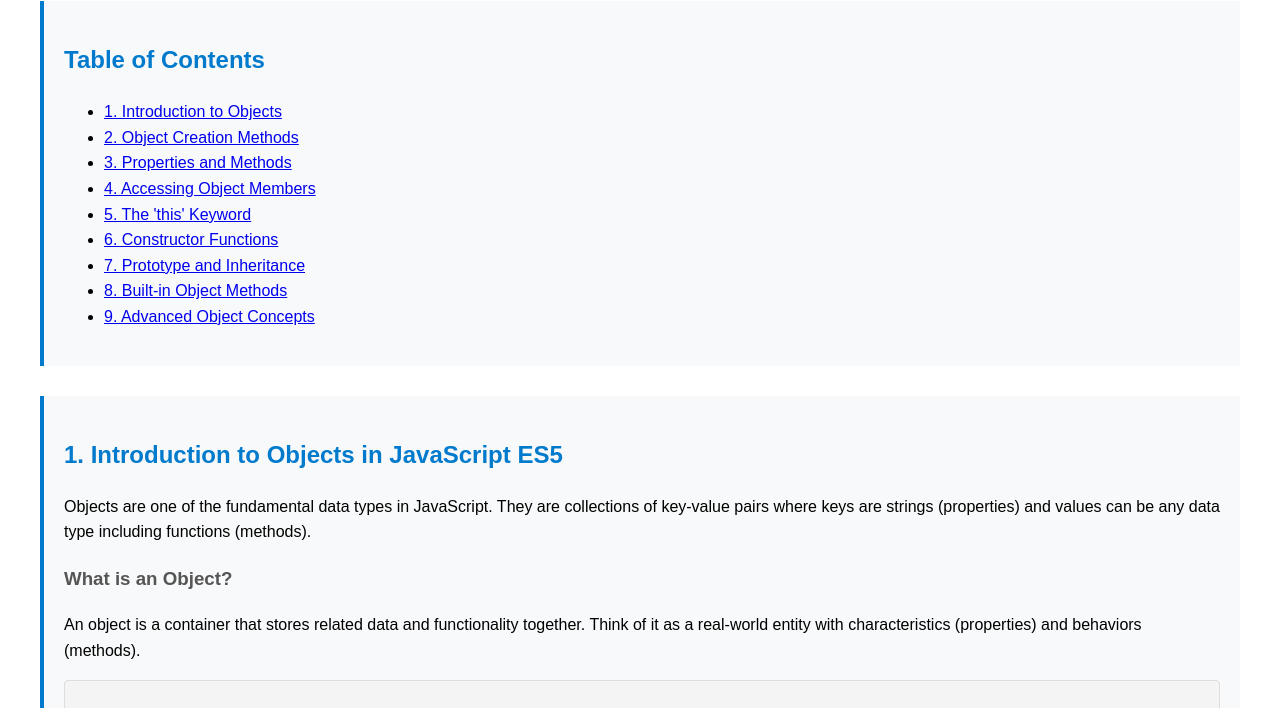
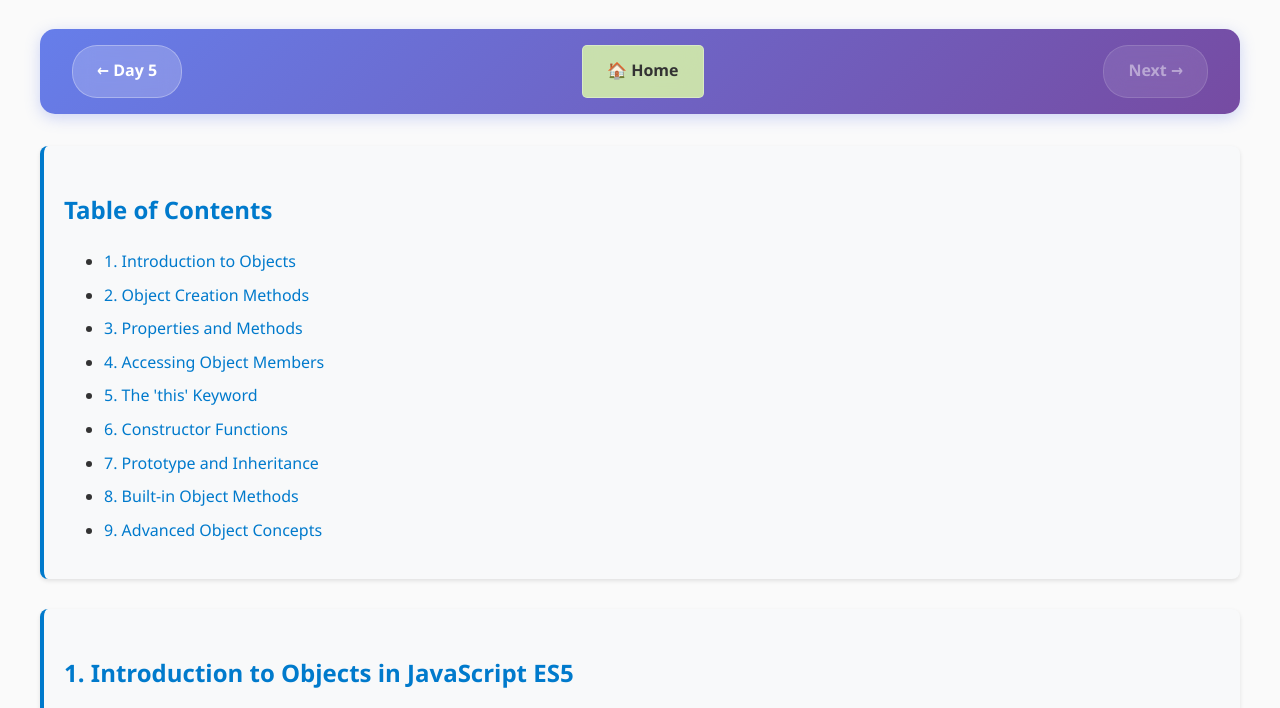
Before and after one commit to OmarMosleh/JS-summary, a plain HTML site: page JS-day6/index.html in a window 1280 px wide. Shown: the part 113-821 px from the top of the page. Drawn offline with Linux system fonts and the light colour scheme.

Commit message:
adding navigation

```diff
--- a/JS-day6/index.html
+++ b/JS-day6/index.html
@@ -4,14 +4,8 @@
     <meta charset="UTF-8">
     <meta name="viewport" content="width=device-width, initial-scale=1.0">
     <title>JavaScript ES5 Objects - Comprehensive Guide</title>
+    <link rel="stylesheet" href="../shared-styles.css">
     <style>
-        body {
-            font-family: Arial, sans-serif;
-            max-width: 1200px;
-            margin: 0 auto;
-            padding: 20px;
-            line-height: 1.6;
-        }
         .section {
             margin-bottom: 30px;
             padding: 20px;
@@ -39,6 +33,12 @@
 </head>
 <body>
     <h1>JavaScript ES5 Objects - Comprehensive Lecture</h1>
+
+    <nav class="lecture-nav">
+        <a href="../JS-day5/index.html" class="nav-btn">← Day 5</a>
+        <a href="../index.html" class="nav-btn home">🏠 Home</a>
+        <span class="nav-btn" style="opacity: 0.5; cursor: not-allowed;">Next →</span>
+    </nav>
 
     <div class="section">
         <h2>Table of Contents</h2>
--- a/shared-styles.css
+++ b/shared-styles.css
@@ -156,3 +156,57 @@ code {
     border-radius: 4px;
     font-weight: 500;
 }
+
+/* Navigation Styles */
+.lecture-nav {
+    background: linear-gradient(135deg, #667eea 0%, #764ba2 100%);
+    padding: 1rem 2rem;
+    margin: 2rem 0;
+    border-radius: 15px;
+    display: flex;
+    justify-content: space-between;
+    align-items: center;
+    box-shadow: 0 4px 15px rgba(102, 126, 234, 0.3);
+}
+
+.nav-btn {
+    background: rgba(255, 255, 255, 0.2);
+    border: 1px solid rgba(255, 255, 255, 0.3);
+    color: white;
+    padding: 0.8rem 1.5rem;
+    border-radius: 25px;
+    text-decoration: none;
+    font-weight: 600;
+    transition: all 0.3s ease;
+    backdrop-filter: blur(10px);
+}
+
+.nav-btn:hover {
+    background: rgba(255, 255, 255, 0.3);
+    transform: translateY(-2px);
+    box-shadow: 0 5px 15px rgba(0, 0, 0, 0.2);
+    color: white;
+}
+
+.nav-btn.home {
+    background: rgba(224, 255, 167, 0.8);
+    border-radius: 5px;
+    color: #333;
+}
+
+.nav-btn.home:hover {
+    background: rgb(114, 180, 86);
+    color: #333;
+}
+
+.nav-btn:disabled {
+    opacity: 0.5;
+    cursor: not-allowed;
+}
+
+@media (max-width: 768px) {
+    .lecture-nav {
+        flex-direction: column;
+        gap: 1rem;
+    }
+}
```
Also changed, not shown: JS-day1/index.html (+6 -0 lines), JS-day2/index.html (+6 -0 lines), JS-day3/index.html (+6 -0 lines), JS-day4/index.html (+6 -0 lines), JS-day5/index.html (+6 -0 lines).
